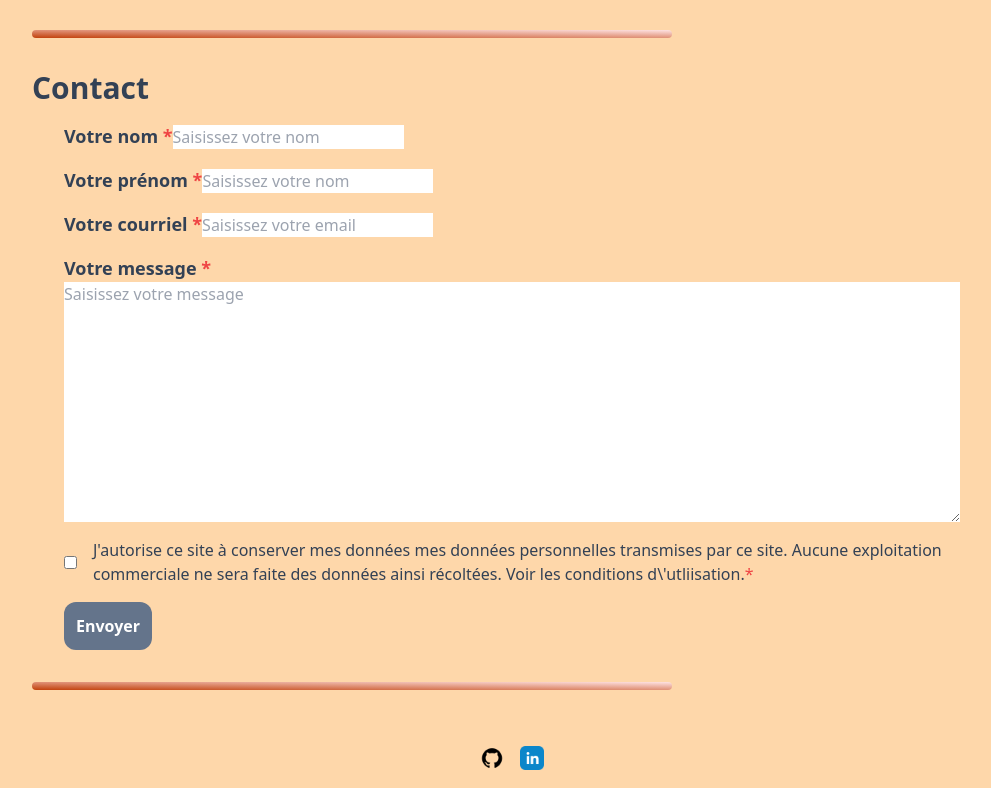
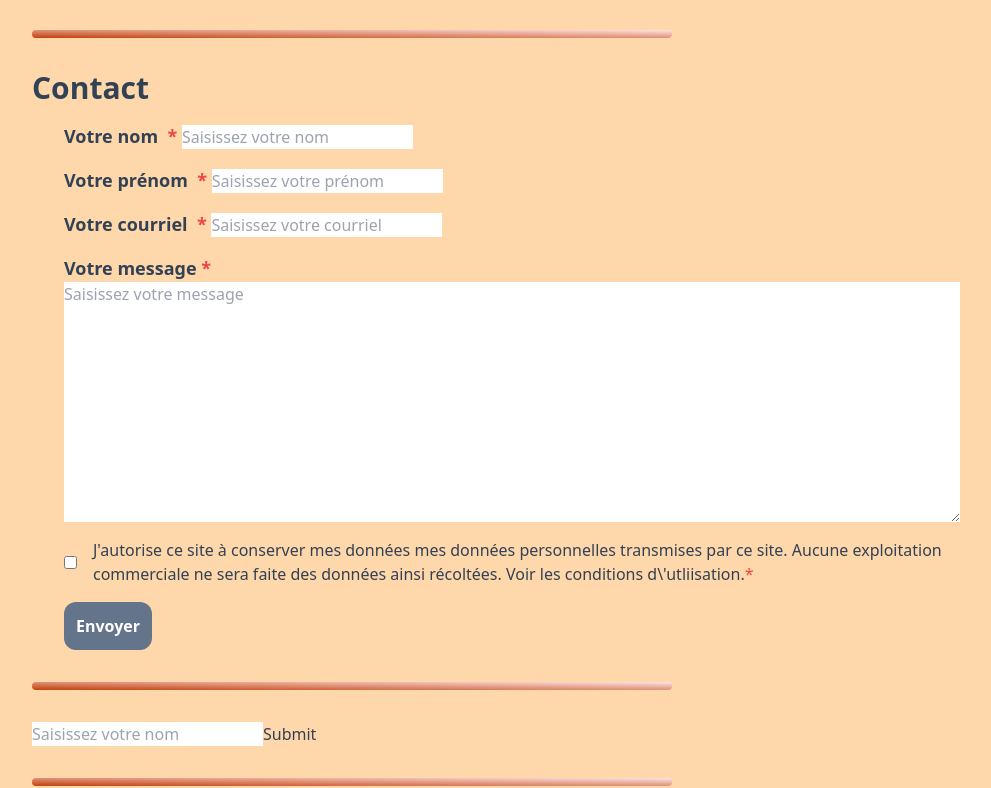
Before and after one commit to ArmandineLDev/ArmandineLDev_old, a React (Create React App) app in the folder client/: page / in a window 1280 px wide. Shown: the part 2374-3162 px from the top of the page, without its empty margins (128-1119 px from the left). Built offline with nearby package versions, Linux system fonts and the light colour scheme.

Commit message:
Add social media links

```diff
--- a/client/src/components/Body/Contact/Mailer.jsx
+++ b/client/src/components/Body/Contact/Mailer.jsx
@@ -1,76 +1,142 @@
-import React, {useState} from 'react';
-import emailjs from 'emailjs-com';
-import FormInput from './FormInput';
-import FormTextarea from './FormTextarea';
+import React, { useState } from "react";
+import emailjs from "emailjs-com";
+import FormInput from "./FormInput";
+import FormTextarea from "./FormTextarea";
+import { useForm } from "react-hook-form";
 
 const Mailer = () => {
   const [items] = useState([
     {
-            imputLabel:"Votre nom",
-            name:"lastname",
-            type:"text",
-            placeholder:"Saisissez votre nom",
+      imputLabel: "Votre nom",
+      name: "lastname",
+      type: "text",
+      placeholder: "Saisissez votre nom",
     },
     {
-            imputLabel:"Votre prénom",
-            name:"firstname",
-            type:"text",
-            placeholder:"Saisissez votre nom",
+      imputLabel: "Votre prénom",
+      name: "firstname",
+      type: "text",
+      placeholder: "Saisissez votre nom",
     },
 
     {
-            imputLabel:"Votre courriel",
-            name:"email",
-            type:"email",
-            placeholder:"Saisissez votre email",
+      imputLabel: "Votre courriel",
+      name: "email",
+      type: "email",
+      placeholder: "Saisissez votre email",
     },
   ]);
 
+  const { register, handleSubmit, watch } = useForm();
 
-    const sendEmail =(e) =>{
+  const sendEmail = (e, data) => {
     e.preventDefault();
-        emailjs.sendForm(
+    console.log(data);
+    emailjs
+      .sendForm(
         process.env.REACT_APP_SERVICE,
         process.env.REACT_APP_TEMPLATE,
         e.target,
         process.env.REACT_APP_USER
-            ).then(response =>{
+      )
+      .then((response) => {
         console.log(response);
-               e.target.firstname.value="";
-               e.target.lastname.value="";
-               e.target.email.value="";
-               e.target.message.value="";
-               e.target.rgpd.value=false;
-            }).catch(err=> console.log(err));
-
-    }
+        e.target.firstname.value = "";
+        e.target.lastname.value = "";
+        e.target.email.value = "";
+        e.target.message.value = "";
+        e.target.rgpd.value = false;
+      })
+      .catch((err) => console.log(err));
+  };
+  console.log("lastname", watch("lasname"));
   return (
-
     <>
-             <form onSubmit={sendEmail} className=' md:container space-y-4'>
+      <form
+        onSubmit={handleSubmit(sendEmail)}
+        className=" md:container space-y-4"
+      >
         <div className="mt-4 space-y-4">
-                     {
-                      items.map((item, index) =>{
-
-                    return (
-                    <div key={index} className='md:basis-1/2'>
-                        <FormInput datas={item} />
+          <div className="md:basis-1/2">
+            <label htmlFor="lastname" className="h4">
+              Votre nom&nbsp; <span className="text-red-500">*&nbsp;</span>
+            </label>
+            <input
+              type="text"
+              name="lastname"
+              id="lasname"
+              placeholder="Saisissez votre nom"
+              {...register("lastname", { required: true })}
+            />
           </div>
-                    )
-                })}
+        </div>
+        <div className="mt-4 space-y-4">
+          <div className="md:basis-1/2">
+            <label htmlFor="firstname" className="h4">
+              Votre prénom&nbsp; <span className="text-red-500">*&nbsp;</span>
+            </label>
+            <input
+              type="text"
+              name="firstname"
+              id="firstname"
+              placeholder="Saisissez votre prénom"
+              {...register("firstname", { required: true })}
+            />
+          </div>
+          <div className="mt-4 space-y-4">
+            <div className="md:basis-1/2">
+              <label htmlFor="email" className="h4">
+                Votre courriel&nbsp;{" "}
+                <span className="text-red-500">*&nbsp;</span>
+              </label>
+              <input
+                type="email"
+                name="email"
+                id="email"
+                placeholder="Saisissez votre courriel"
+                {...register("email", { required: true })}
+              />
+            </div>
+          </div>
+        </div>
+        <div className="flex flex-col">
+          <label htmlFor="message" className="h4">
+            Votre message <span className="text-red-500">*</span>
+          </label>
+          <textarea
+            name="message"
+            id="message"
+            cols=""
+            rows="10"
+            required
+            placeholder="Saisissez votre message"
+            {...register("message", { required: true })}
+          ></textarea>
+        </div>
+        <div className="flex items-center space-x-4">
+          <input
+            type="checkbox"
+            name="rgpd"
+            id="rgpd"
+            {...register("rgpd", { required: true })}
+          />
+          <label htmlFor="rgpd">
+            J'autorise ce site à conserver mes données mes données personnelles
+            transmises par ce site. Aucune exploitation commerciale ne sera
+            faite des données ainsi récoltées. Voir les conditions
+            d\'utliisation.<span className="text-red-500">*</span>
+          </label>
         </div>
 
-                <FormTextarea />
-                <div className='flex items-center space-x-4'>
-                    <input type="checkbox" name="rgpd" id="rgpd" />
-                <label htmlFor="rgpd">J'autorise ce site à conserver mes données mes données personnelles transmises par ce site. Aucune exploitation commerciale ne sera faite des données ainsi récoltées. Voir les conditions d\'utliisation.<span className="text-red-500">*</span></label>
-                </div>
-
-                <button type="submit" className="bg-slate-500 text-white font-bold p-3 rounded-xl">Envoyer</button>
+        <button
+          type="submit"
+          className="bg-slate-500 text-white font-bold p-3 rounded-xl"
+        >
+          Envoyer
+        </button>
       </form>
-
     </>
-    )
+  );
 };
 
 export default Mailer;
--- /dev/null
+++ b/client/src/components/Body/Contact/Mailer2.jsx
@@ -0,0 +1,36 @@
+import React from "react";
+import { useForm } from "react-hook-form";
+
+const Mailer2 = () => {
+  const {
+    register,
+    handleSubmit,
+    watch,
+    formState: { errors },
+  } = useForm();
+  const onSubmit = (data) => console.log(data);
+
+  console.log(watch("lastname")); // watch input value by passing the name of it
+
+  return (
+    <form onSubmit={handleSubmit(onSubmit)}>
+      {/* register your input into the hook by invoking the "register" function */}
+      <input
+        type="text"
+        name="lastname"
+        id="lasname"
+        placeholder="Saisissez votre nom"
+        {...register("lastname", { required: true })}
+      />
+
+      {/* include validation with required or other standard HTML validation rules */}
+
+      {/* errors will return when field validation fails  */}
+      {errors.exampleRequired && <span>This field is required</span>}
+
+      <input type="submit" />
+    </form>
+  );
+};
+
+export default Mailer2;
--- a/client/src/components/Body/Contact/index.jsx
+++ b/client/src/components/Body/Contact/index.jsx
@@ -1,6 +1,7 @@
 import React from 'react'
 import Separator from '../../commons/Separator'
 import Mailer from './Mailer'
+import Mailer2 from './Mailer2'
 
 export const Contact = () => {
     return (
@@ -8,6 +9,8 @@ export const Contact = () => {
         <h2 className='h2' id='contact'>Contact</h2>
         <Mailer />
         <Separator />
+        <Mailer2 />
+        <Separator />
         </>
 
     )
--- a/client/src/datas/social.js
+++ b/client/src/datas/social.js
@@ -2,13 +2,13 @@ export const socialData = [
     {
         id: 1,
         platform: "Github",
-        link: "www.feg",
+        link: "https://github.com/Armandine337711",
         icon: require('../assets/icons/github.png')
     },
     {
         id: 2,
         platform: "Linkedin",
-        link: "www.feg",
+        link: "https://www.linkedin.com/in/armandine-barge/",
         icon: require('../assets/icons/linkedin.png')
     },
     // {
--- /dev/null
+++ b/package.json
@@ -0,0 +1,5 @@
+{
+  "dependencies": {
+    "react-hook-form": "^7.28.1"
+  }
+}
```
Also changed, not shown: 1 other file (tests, documents, lock files or other folders). Lines whose indentation alone changed are shown as unchanged.
